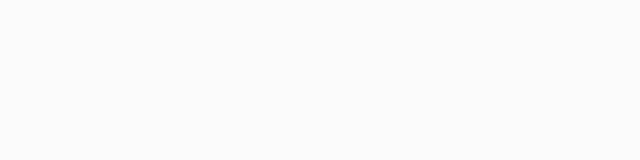
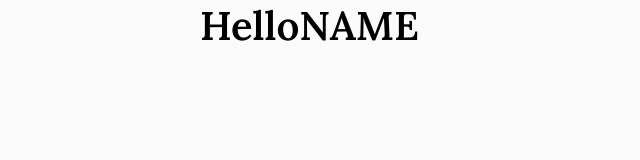
Before and after one commit to antonsugin/Simp-e-ToDo-List, a website: page index.html in a window 1280 px wide. Shown: the whole page, without its empty margins (0-640 px from the left). Drawn offline with Linux system fonts and the light colour scheme.

Commit message:
modified files and added dir partials

```diff
--- a/index.html
+++ b/index.html
@@ -12,7 +12,7 @@
 </head>
 <body>
     <header>
-
+        <h1>Hello<strong>NAME</strong></h1>
     </header>
 
 </body>
--- a/public/css/style.scss
+++ b/public/css/style.scss
@@ -7,6 +7,7 @@
   margin: 0;
   padding: 0;
   box-sizing: inherit;
+//   box-sizing: border-box;
 }
 
 
@@ -16,4 +17,12 @@
 
 body {
     background-color: $primary-color;
+    margin: 0 20rem;
+
 }
+
+h1 {
+    font-family: $fonts;
+    font-size: 4rem;
+    font-weight: 600;
+}
```
Also changed, not shown: public/css/style.css, views/partials/footer.ejs (added), views/partials/header.ejs (added), 1 other file.
